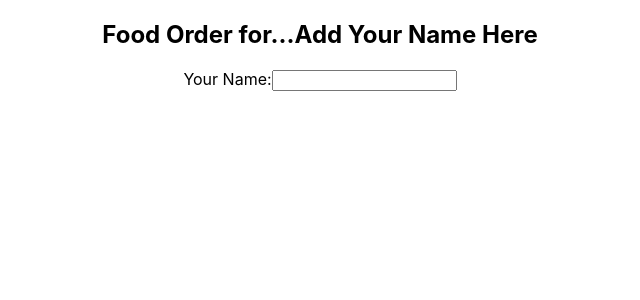
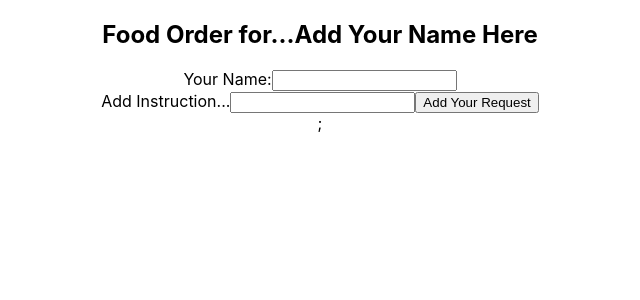
Before and after one commit to PeteSeeling/fast-food-order-react, a React (Create React App) app: page / in a window 1280 px wide. Shown: the top 300 px of the page, without its empty margins (320-960 px from the left). Built offline with nearby package versions, Linux system fonts and the light colour scheme.

Commit message:
instruction form finished. Input display. Map arry

```diff
--- a/src/App.js
+++ b/src/App.js
@@ -1,13 +1,19 @@
 
 import './App.css';
+
 import react from 'react';
 import { useState } from 'react';
 
 import AddName from './order-name';
+import InstructionForm from './InstructionForm';
 
 function App() {
 
   const [orderName, addOrderName] = useState('Add Your Name Here');
+  const [instructions, addInstructions] = useState('Add Your Special Requests');
+
+
+
   return (
     <div className="App">
       <div>
@@ -15,6 +21,7 @@ function App() {
       </div>
       <div className='order-form'>
         <AddName addOrderName={addOrderName} />
+        <InstructionForm addInstructions={addInstructions} instructions={instructions}/>
 
       </div>
     </div>
--- /dev/null
+++ b/src/InstructionForm.js
@@ -0,0 +1,24 @@
+import { useState } from 'react';
+
+export default function InstructionForm({ addInstructions, instructions }) {
+  const [instructionInput, addInstructionInput] = useState('');
+
+
+  function handleSubmit(e) {
+    e.preventDefault();
+
+    addInstructions([...instructions, instructionInput]);
+    addInstructionInput('');
+  }
+
+  return (
+    <section>
+      <form onSubmit={handleSubmit}>
+          Add Instruction...
+        <input onChange={({ target }) => addInstructionInput(target.value) }/>
+
+        <button> Add Your Request</button>
+      </form>;
+    </section>
+  );
+}
```
